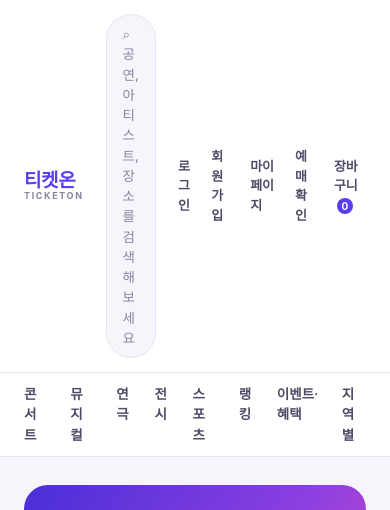
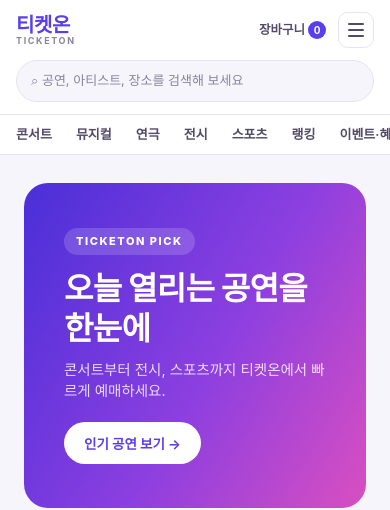
Before and after one commit to Mint-Children/ticketing-demo-site, a React (Vite) app: page / in a window 390 px wide. Shown: the top 510 px of the page. Built offline with nearby package versions, Linux system fonts and the light colour scheme; no server answers.

Commit message:
모바일 버전 상단 UI 수정

```diff
--- a/src/App.jsx
+++ b/src/App.jsx
@@ -15,16 +15,7 @@ export default function App() {
   const isCaptchaTestPath = pathname === '/captcha-test';
 
   if (isCaptchaTestPath) {
-    if (import.meta.env.DEV) {
-      return <CaptchaTestPage />;
-    }
-
-    return (
-      <main className="tk-route-blocked">
-        <h1>404</h1>
-        <p>요청한 페이지를 찾을 수 없습니다.</p>
-      </main>
-    );
+    return <CaptchaTestPage />;
   }
 
   return <TicketingApp />;
--- a/src/components/Header.jsx
+++ b/src/components/Header.jsx
@@ -1,13 +1,17 @@
-import React from 'react';
+import React, { useState } from 'react';
 
 export default function Header({ onHome }) {
+  const [isMenuOpen, setIsMenuOpen] = useState(false);
+
+  const closeMenu = () => setIsMenuOpen(false);
+
   return (
     <header className="tk-header">
       <div className="tk-header-row">
-        <div className="tk-logo" onClick={onHome}>
+        <button className="tk-logo" type="button" onClick={onHome} aria-label="티켓온 홈으로 이동">
           <b>티켓온</b>
           <span>TICKETON</span>
-        </div>
+        </button>
         <div className="tk-search">⌕ 공연, 아티스트, 장소를 검색해 보세요</div>
         <nav className="tk-header-links">
           <a href="#login">로그인</a>
@@ -15,6 +19,33 @@ export default function Header({ onHome }) {
           <a href="#mypage">마이페이지</a>
           <a href="#confirm">예매확인</a>
           <a href="#cart">장바구니<span className="tk-cart-badge">0</span></a>
+        </nav>
+        <div className="tk-mobile-actions">
+          <a className="tk-mobile-cart" href="#cart" aria-label="장바구니, 담긴 상품 0개">
+            장바구니<span className="tk-cart-badge">0</span>
+          </a>
+          <button
+            className="tk-menu-button"
+            type="button"
+            aria-label="회원 메뉴 열기"
+            aria-expanded={isMenuOpen}
+            aria-controls="tk-mobile-menu"
+            onClick={() => setIsMenuOpen((open) => !open)}
+          >
+            <span aria-hidden="true" />
+            <span aria-hidden="true" />
+            <span aria-hidden="true" />
+          </button>
+        </div>
+        <nav
+          id="tk-mobile-menu"
+          className={`tk-mobile-menu${isMenuOpen ? ' is-open' : ''}`}
+          aria-label="회원 메뉴"
+        >
+          <a href="#login" onClick={closeMenu}>로그인</a>
+          <a href="#signup" onClick={closeMenu}>회원가입</a>
+          <a href="#mypage" onClick={closeMenu}>마이페이지</a>
+          <a href="#confirm" onClick={closeMenu}>예매확인</a>
         </nav>
       </div>
       <nav className="tk-subnav">
--- a/src/styles/main.css
+++ b/src/styles/main.css
@@ -99,28 +99,83 @@ a { color: inherit; text-decoration: none; }
 }
 .tk-header-row {
   max-width: 1160px; margin: 0 auto; padding: 14px 24px;
-  display: flex; align-items: center; gap: 22px;
+  display: flex; align-items: center; gap: 22px; position: relative;
 }
-.tk-logo { display: flex; flex-direction: column; line-height: 1.05; cursor: pointer; }
+.tk-logo {
+  display: flex; flex: 0 0 auto; flex-direction: column; align-items: flex-start;
+  padding: 0; border: 0; background: none; line-height: 1.05; cursor: pointer;
+}
 .tk-logo b { font-size: 19px; font-weight: 800; color: var(--tk-primary); letter-spacing: -.02em; }
 .tk-logo span { font-size: 9px; font-weight: 700; letter-spacing: .18em; color: var(--tk-muted); }
 .tk-search {
-  flex: 1; display: flex; align-items: center; gap: 8px;
+  flex: 1; min-width: 180px; display: flex; align-items: center; gap: 8px;
   background: var(--tk-bg); border: 1px solid var(--tk-line); border-radius: 999px;
   padding: 9px 16px; color: var(--tk-muted); font-size: 13.5px; max-width: 420px;
+  white-space: nowrap; overflow: hidden; text-overflow: ellipsis;
 }
 .tk-header-links { display: flex; align-items: center; gap: 16px; font-size: 13px; color: var(--tk-ink-soft); font-weight: 600; margin-left: auto; }
-.tk-header-links .tk-cart-badge {
+.tk-header-links a { white-space: nowrap; }
+.tk-cart-badge {
   display: inline-flex; align-items: center; justify-content: center;
   width: 16px; height: 16px; margin-left: 3px; border-radius: 50%;
   background: var(--tk-primary); color: #fff; font-size: 10px; font-weight: 700;
 }
+.tk-mobile-actions,
+.tk-mobile-menu { display: none; }
 .tk-subnav {
   border-top: 1px solid var(--tk-line); max-width: 1160px; margin: 0 auto; padding: 0 24px;
-  display: flex; gap: 22px; font-size: 13.5px; font-weight: 600; color: var(--tk-ink-soft);
+  display: flex; gap: 22px; overflow-x: auto; font-size: 13.5px; font-weight: 600; color: var(--tk-ink-soft);
+  scrollbar-width: none;
 }
-.tk-subnav a { padding: 11px 0; display: inline-block; }
+.tk-subnav::-webkit-scrollbar { display: none; }
+.tk-subnav a { flex: 0 0 auto; padding: 11px 0; display: inline-block; white-space: nowrap; }
 .tk-subnav a:hover { color: var(--tk-primary); }
+
+@media (max-width: 900px) {
+  .tk-header-row {
+    display: grid;
+    grid-template-columns: minmax(0, 1fr) auto;
+    grid-template-areas:
+      "logo actions"
+      "search search";
+    gap: 12px 16px;
+    padding: 12px 16px;
+  }
+  .tk-logo { grid-area: logo; width: max-content; }
+  .tk-logo b { font-size: 20px; }
+  .tk-search {
+    grid-area: search; width: 100%; max-width: none; min-width: 0;
+    padding: 10px 14px; font-size: 13px;
+  }
+  .tk-header-links { display: none; }
+  .tk-mobile-actions {
+    grid-area: actions; display: flex; align-items: center; gap: 12px;
+  }
+  .tk-mobile-cart {
+    display: inline-flex; align-items: center; color: var(--tk-ink-soft);
+    font-size: 12.5px; font-weight: 700; white-space: nowrap;
+  }
+  .tk-mobile-cart .tk-cart-badge { width: 18px; height: 18px; }
+  .tk-menu-button {
+    width: 36px; height: 36px; padding: 9px; border: 1px solid var(--tk-line);
+    border-radius: 10px; background: var(--tk-card); cursor: pointer;
+    display: flex; flex-direction: column; align-items: stretch; justify-content: center; gap: 4px;
+  }
+  .tk-menu-button span { display: block; height: 2px; border-radius: 999px; background: var(--tk-ink-soft); }
+  .tk-mobile-menu {
+    position: absolute; top: 58px; right: 16px; z-index: 2;
+    width: 168px; padding: 8px; border: 1px solid var(--tk-line); border-radius: 14px;
+    background: var(--tk-card); box-shadow: 0 16px 36px -16px rgba(28,24,48,.35);
+  }
+  .tk-mobile-menu.is-open { display: grid; }
+  .tk-mobile-menu a {
+    padding: 10px 12px; border-radius: 9px; color: var(--tk-ink-soft);
+    font-size: 13px; font-weight: 700; white-space: nowrap;
+  }
+  .tk-mobile-menu a:hover { background: var(--tk-bg); color: var(--tk-primary); }
+  .tk-subnav { gap: 24px; padding: 0 16px; }
+  .tk-subnav a { padding: 10px 0; font-size: 13px; }
+}
 
 /* ── Layout wrap ── */
 .tk-wrap { max-width: 1160px; margin: 0 auto; padding: 28px 24px 64px; width: 100%; }
```
